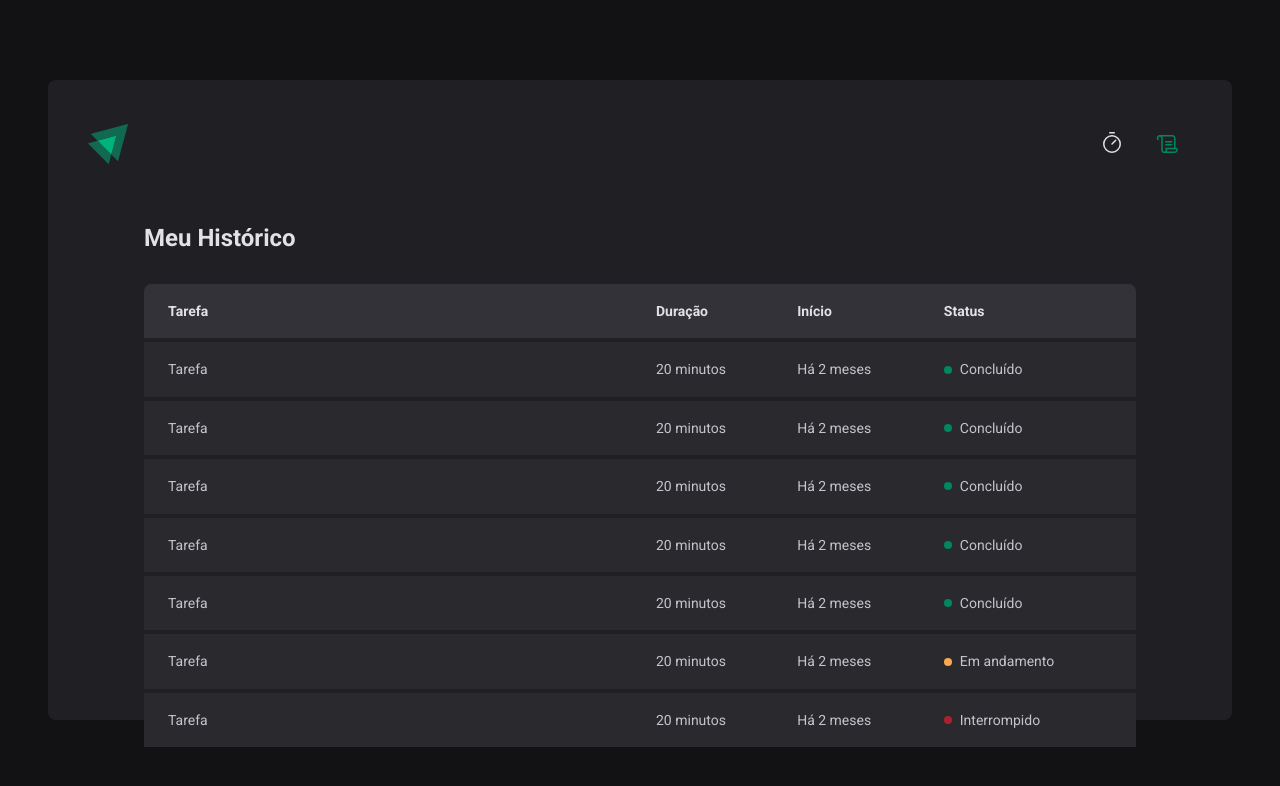
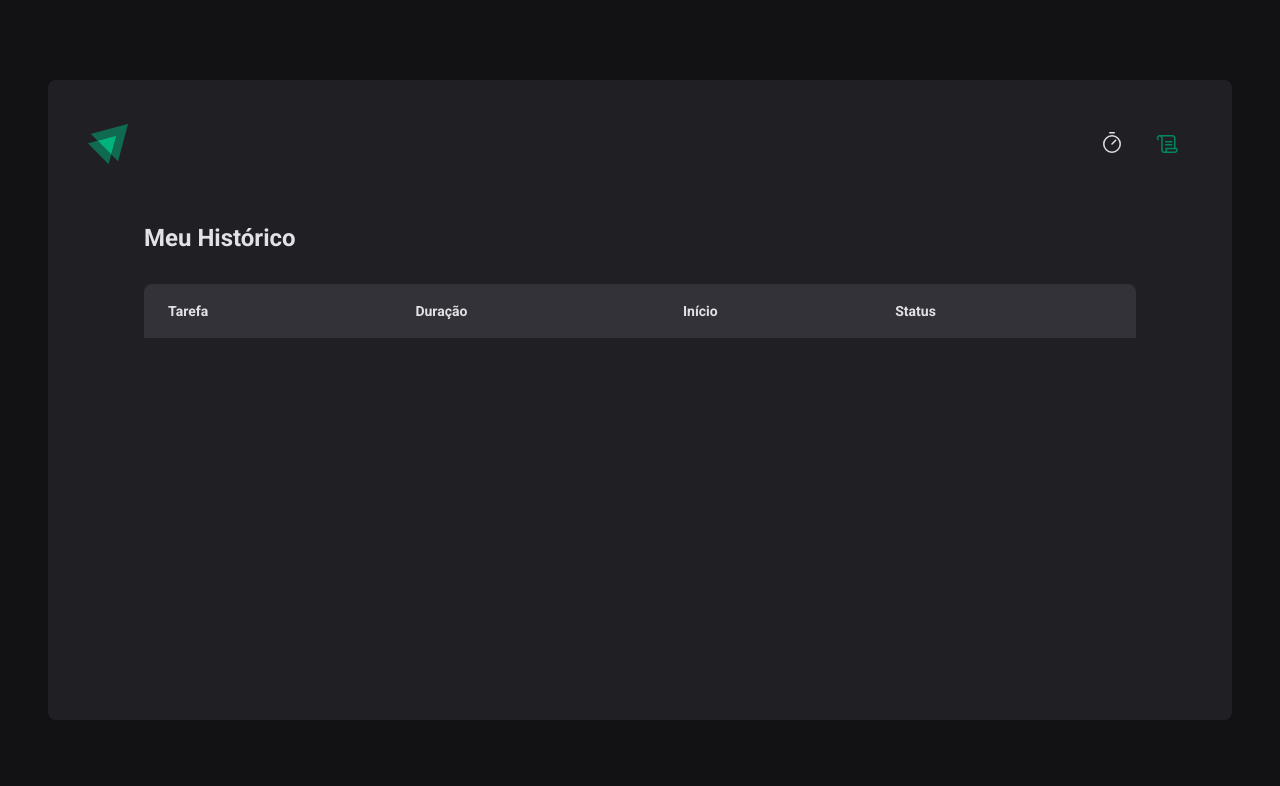
Before and after one commit to LeonardoBlauth/react-ignite-timer, a React (Vite) app: page /history in a window 1280 px wide. Shown: the top 786 px of the page. Built offline with nearby package versions, Linux system fonts and the light colour scheme.

Commit message:
Context between routes

```diff
--- a/src/App.tsx
+++ b/src/App.tsx
@@ -1,6 +1,7 @@
 import { ThemeProvider } from 'styled-components'
 import { BrowserRouter } from 'react-router-dom'
 
+import { CyclesContextProvider } from './contexts/CyclesContext'
 import { Router } from './Router'
 
 import { GlobalStyle } from './styles/global'
@@ -10,7 +11,9 @@ export function App() {
   return (
     <ThemeProvider theme={defaultTheme}>
       <BrowserRouter>
-        <Router />
+        <CyclesContextProvider>
+          <Router />
+        </CyclesContextProvider>
       </BrowserRouter>
       <GlobalStyle />
     </ThemeProvider>
--- /dev/null
+++ b/src/contexts/CyclesContext.tsx
@@ -0,0 +1,112 @@
+import { createContext, ReactNode, useState } from 'react'
+
+interface CreateCycleData {
+  task: string
+  minutesAmount: number
+}
+
+interface Cycle {
+  id: string
+  task: string
+  minutesAmount: number
+  startDate: Date
+  interruptedDate?: Date
+  finishedDate?: Date
+}
+
+interface CyclesContextType {
+  cycles: Cycle[]
+  activeCycle: Cycle | undefined
+  activeCycleId: string | null
+  amountSecondsPassed: number
+  setSecondsPassed: (seconds: number) => void
+  markCurrentCycleAsFinished: () => void
+  resetActiveCycleIdToNull: () => void
+  createNewCycle: (data: CreateCycleData) => void
+  interruptCurrentCycle: () => void
+}
+
+export const CyclesContext = createContext({} as CyclesContextType)
+
+interface CyclesContextProviderProps {
+  children: ReactNode
+}
+
+export function CyclesContextProvider({
+  children,
+}: CyclesContextProviderProps) {
+  const [cycles, setCycles] = useState<Cycle[]>([])
+  const [activeCycleId, setActiveCycleId] = useState<string | null>(null)
+  const [amountSecondsPassed, setAmountSecondsPassed] = useState(0)
+
+  const activeCycle = cycles.find((cycle) => cycle.id === activeCycleId)
+
+  function setSecondsPassed(seconds: number) {
+    setAmountSecondsPassed(seconds)
+  }
+
+  function markCurrentCycleAsFinished() {
+    setCycles((state) =>
+      state.map((cycle) => {
+        if (cycle.id === activeCycleId) {
+          return { ...cycle, finishedDate: new Date() }
+        } else {
+          return cycle
+        }
+      }),
+    )
+  }
+
+  function resetActiveCycleIdToNull() {
+    setActiveCycleId(null)
+  }
+
+  function createNewCycle(data: CreateCycleData) {
+    const id = String(new Date().getTime())
+
+    const newCycle: Cycle = {
+      id,
+      task: data.task,
+      minutesAmount: data.minutesAmount,
+      startDate: new Date(),
+    }
+
+    setCycles((state) => [...state, newCycle])
+    setActiveCycleId(id)
+    setAmountSecondsPassed(0)
+
+    // reset()
+  }
+
+  function interruptCurrentCycle() {
+    setCycles((state) =>
+      state.map((cycle) => {
+        if (cycle.id === activeCycleId) {
+          return { ...cycle, interruptedDate: new Date() }
+        } else {
+          return cycle
+        }
+      }),
+    )
+
+    setActiveCycleId(null)
+  }
+
+  return (
+    <CyclesContext.Provider
+      value={{
+        cycles,
+        activeCycle,
+        activeCycleId,
+        markCurrentCycleAsFinished,
+        resetActiveCycleIdToNull,
+        amountSecondsPassed,
+        setSecondsPassed,
+        createNewCycle,
+        interruptCurrentCycle,
+      }}
+    >
+      {children}
+    </CyclesContext.Provider>
+  )
+}
--- a/src/pages/History/index.tsx
+++ b/src/pages/History/index.tsx
@@ -1,6 +1,11 @@
+import { useContext } from 'react'
+
+import { CyclesContext } from '../../contexts/CyclesContext'
+
 import { HistoryContainer, HistoryList, Status } from './styles'
 
 export function History() {
+  const { cycles } = useContext(CyclesContext)
   return (
     <HistoryContainer>
       <h1>Meu Histórico</h1>
@@ -17,66 +22,24 @@ export function History() {
           </thead>
 
           <tbody>
-            <tr>
-              <td>Tarefa</td>
-              <td>20 minutos</td>
-              <td>Há 2 meses</td>
-              <td>
-                <Status variant="green">Concluído</Status>
-              </td>
-            </tr>
-            <tr>
-              <td>Tarefa</td>
-              <td>20 minutos</td>
-              <td>Há 2 meses</td>
-              <td>
-                <Status variant="green">Concluído</Status>
-              </td>
-            </tr>
-            <tr>
-              <td>Tarefa</td>
-              <td>20 minutos</td>
-              <td>Há 2 meses</td>
-              <td>
-                <Status variant="green">Concluído</Status>
-              </td>
-            </tr>
-
-            <tr>
-              <td>Tarefa</td>
-              <td>20 minutos</td>
-              <td>Há 2 meses</td>
-              <td>
-                <Status variant="green">Concluído</Status>
-              </td>
-            </tr>
-
-            <tr>
-              <td>Tarefa</td>
-              <td>20 minutos</td>
-              <td>Há 2 meses</td>
-              <td>
-                <Status variant="green">Concluído</Status>
-              </td>
-            </tr>
-
-            <tr>
-              <td>Tarefa</td>
-              <td>20 minutos</td>
-              <td>Há 2 meses</td>
-              <td>
-                <Status variant="yellow">Em andamento</Status>
-              </td>
-            </tr>
-
-            <tr>
-              <td>Tarefa</td>
-              <td>20 minutos</td>
-              <td>Há 2 meses</td>
-              <td>
-                <Status variant="red">Interrompido</Status>
-              </td>
-            </tr>
+            {cycles.map((cycle) => {
+              return (
+                <tr key={cycle.id}>
+                  <td>{cycle.task}</td>
+                  <td>{cycle.minutesAmount} minutos</td>
+                  <td>Há 2 meses</td>
+                  <td>
+                    {cycle.finishedDate ? (
+                      <Status variant="green">Concluído</Status>
+                    ) : cycle.interruptedDate ? (
+                      <Status variant="red">Interrompido</Status>
+                    ) : (
+                      <Status variant="yellow">Em Andamento</Status>
+                    )}
+                  </td>
+                </tr>
+              )
+            })}
           </tbody>
         </table>
       </HistoryList>
--- a/src/pages/Home/components/Countdown/index.tsx
+++ b/src/pages/Home/components/Countdown/index.tsx
@@ -1,7 +1,7 @@
 import { useContext, useEffect } from 'react'
 import { differenceInSeconds } from 'date-fns'
 
-import { CyclesContext } from '../..'
+import { CyclesContext } from '../../../../contexts/CyclesContext'
 
 import { CountdownContainer, Separator } from './styles'
 
--- a/src/pages/Home/components/NewCycleForm/index.tsx
+++ b/src/pages/Home/components/NewCycleForm/index.tsx
@@ -1,7 +1,7 @@
 import { useContext } from 'react'
 import { useFormContext } from 'react-hook-form'
 
-import { CyclesContext } from '../..'
+import { CyclesContext } from '../../../../contexts/CyclesContext'
 
 import { FormContainer, MinutesAmountInput, TaskInput } from './styles'
 
--- a/src/pages/Home/index.tsx
+++ b/src/pages/Home/index.tsx
@@ -1,4 +1,4 @@
-import { createContext, useState } from 'react'
+import { useContext } from 'react'
 import { FormProvider, useForm } from 'react-hook-form'
 import { zodResolver } from '@hookform/resolvers/zod'
 import * as zod from 'zod'
@@ -13,26 +13,7 @@ import {
   StartCountdownButton,
   StopCountdownButton,
 } from './styles'
-
-interface Cycle {
-  id: string
-  task: string
-  minutesAmount: number
-  startDate: Date
-  interruptedDate?: Date
-  finishedDate?: Date
-}
-
-interface CyclesContextType {
-  activeCycle: Cycle | undefined
-  activeCycleId: string | null
-  amountSecondsPassed: number
-  setSecondsPassed: (seconds: number) => void
-  markCurrentCycleAsFinished: () => void
-  resetActiveCycleIdToNull: () => void
-}
-
-export const CyclesContext = createContext({} as CyclesContextType)
+import { CyclesContext } from '../../contexts/CyclesContext'
 
 const newCycleFormValidationSchema = zod.object({
   task: zod.string().min(1, 'Informe a tarefa'),
@@ -47,10 +28,8 @@ const newCycleFormValidationSchema = zod.object({
 type NewCycleFormData = zod.infer<typeof newCycleFormValidationSchema>
 
 export function Home() {
-  const [cycles, setCycles] = useState<Cycle[]>([])
-  const [activeCycleId, setActiveCycleId] = useState<string | null>(null)
-  const [amountSecondsPassed, setAmountSecondsPassed] = useState(0)
-
+  const { activeCycle, createNewCycle, interruptCurrentCycle } =
+    useContext(CyclesContext)
   const newCycleForm = useForm<NewCycleFormData>({
     resolver: zodResolver(newCycleFormValidationSchema),
     defaultValues: {
@@ -59,85 +38,24 @@ export function Home() {
     },
   })
 
-  const { handleSubmit, watch, reset } = newCycleForm
-
-  const activeCycle = cycles.find((cycle) => cycle.id === activeCycleId)
-
-  function setSecondsPassed(seconds: number) {
-    setAmountSecondsPassed(seconds)
-  }
-
-  function markCurrentCycleAsFinished() {
-    setCycles((state) =>
-      state.map((cycle) => {
-        if (cycle.id === activeCycleId) {
-          return { ...cycle, finishedDate: new Date() }
-        } else {
-          return cycle
-        }
-      }),
-    )
-  }
-
-  function resetActiveCycleIdToNull() {
-    setActiveCycleId(null)
-  }
-
-  function handleCreateNewCycle(data: NewCycleFormData) {
-    const id = String(new Date().getTime())
-
-    const newCycle: Cycle = {
-      id,
-      task: data.task,
-      minutesAmount: data.minutesAmount,
-      startDate: new Date(),
-    }
-
-    setCycles((state) => [...state, newCycle])
-    setActiveCycleId(id)
-    setAmountSecondsPassed(0)
-
-    reset()
-  }
-
-  function handleInterruptCycle() {
-    setCycles((state) =>
-      state.map((cycle) => {
-        if (cycle.id === activeCycleId) {
-          return { ...cycle, interruptedDate: new Date() }
-        } else {
-          return cycle
-        }
-      }),
-    )
-
-    setActiveCycleId(null)
-  }
+  const { handleSubmit, watch /* reset */ } = newCycleForm
 
   const task = watch('task')
   const isSubmitDisabled = !task
 
   return (
     <HomeContainer>
-      <form onSubmit={handleSubmit(handleCreateNewCycle)} action="">
-        <CyclesContext.Provider
-          value={{
-            activeCycle,
-            activeCycleId,
-            markCurrentCycleAsFinished,
-            resetActiveCycleIdToNull,
-            amountSecondsPassed,
-            setSecondsPassed,
-          }}
-        >
-          <FormProvider {...newCycleForm}>
-            <NewCycleForm />
-          </FormProvider>
-          <Countdown />
-        </CyclesContext.Provider>
+      <form onSubmit={handleSubmit(createNewCycle)} action="">
+        <FormProvider {...newCycleForm}>
+          <NewCycleForm />
+        </FormProvider>
+        <Countdown />
 
         {activeCycle ? (
-          <StopCountdownButton onMouseDown={handleInterruptCycle} type="button">
+          <StopCountdownButton
+            onMouseDown={interruptCurrentCycle}
+            type="button"
+          >
             <HandPalm size={24} />
             Interromper
           </StopCountdownButton>
```
